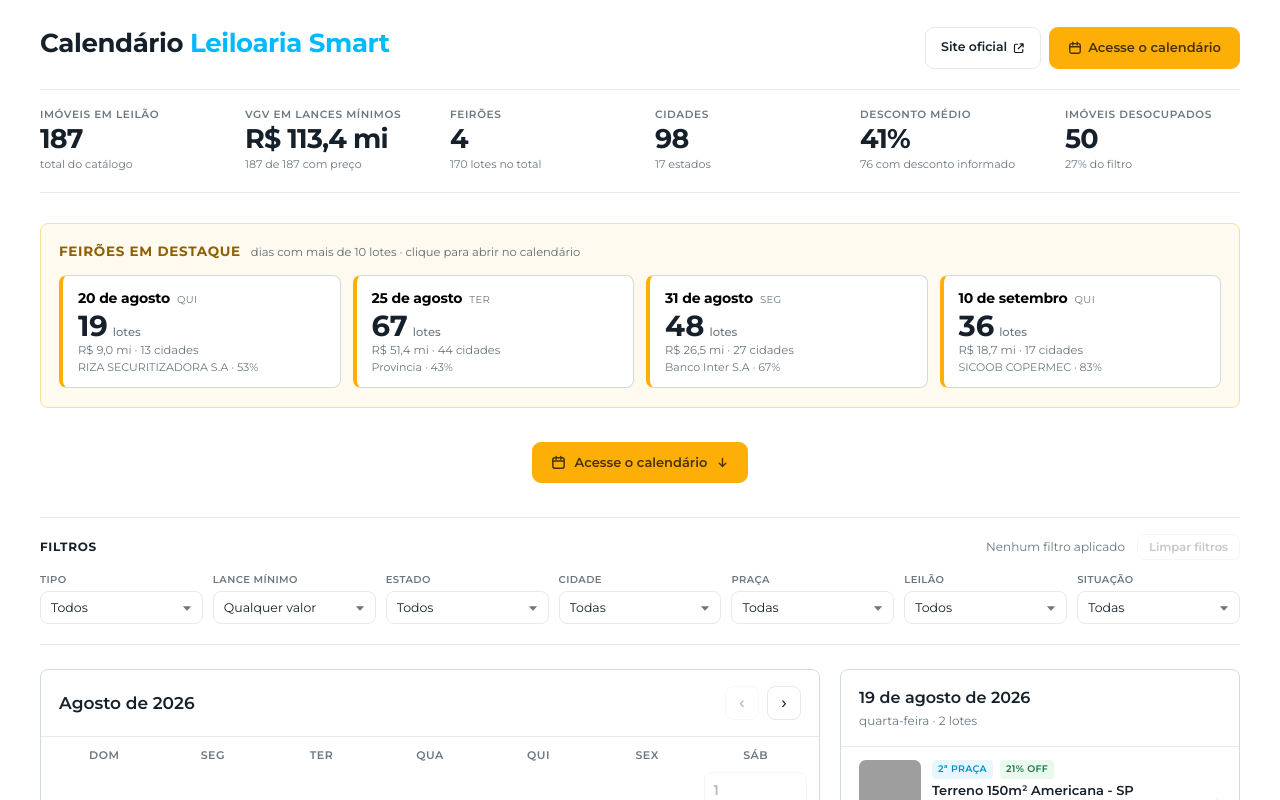
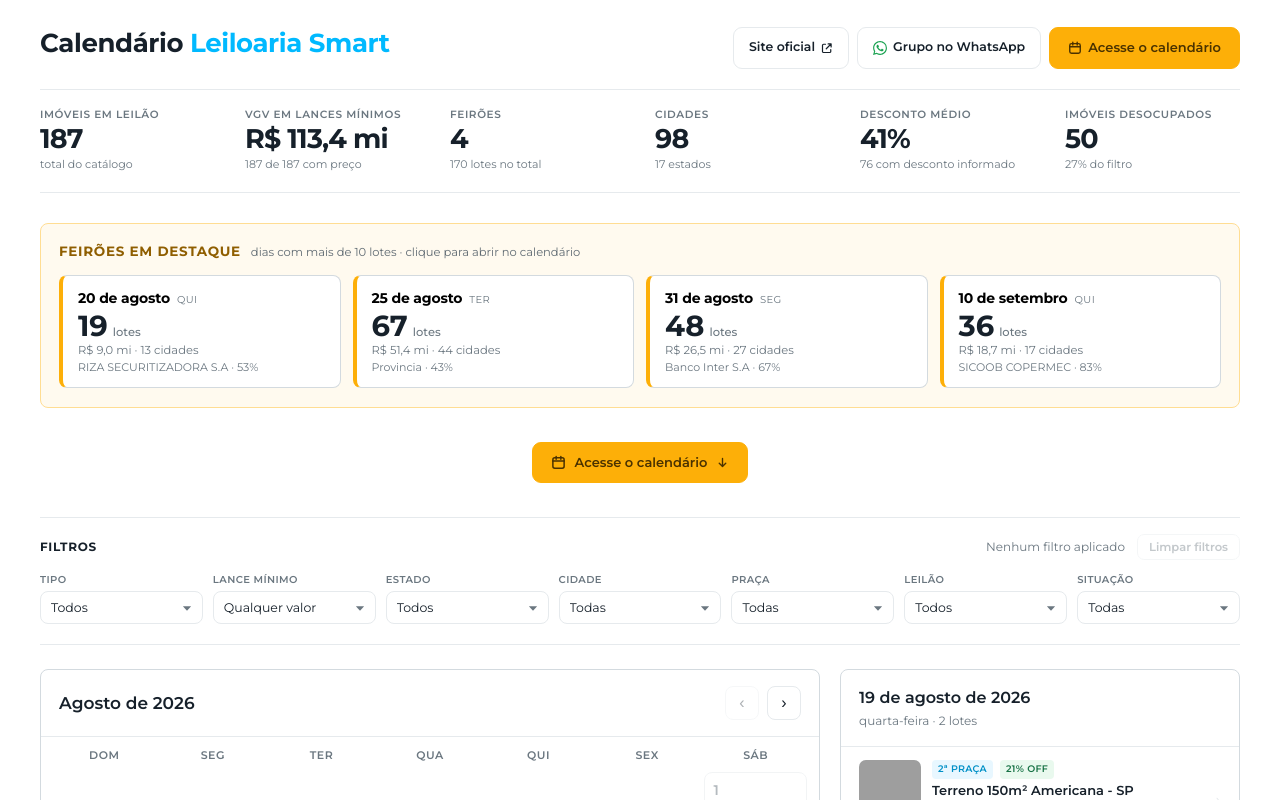
Before and after one commit to Leiloaria-Smart/Calendario-Leiloes, a plain HTML site: page site/index.html in a window 1280 px wide. Shown: the top 800 px of the page. Drawn offline with Linux system fonts and the light colour scheme; grey boxes are pictures that could not be loaded.

Commit message:
Botão para o grupo do WhatsApp no cabeçalho
Ao lado do "Site oficial", como pedido. Secundário de propósito: a ação
principal do cabeçalho continua sendo o calendário, e dois botões preenchidos
brigariam por atenção. Quem identifica o WhatsApp é o ícone.

O verde de marca (#25d366) não serve para o ícone: dá 1,98:1 contra o branco,
abaixo do mínimo de 3:1 exigido de elemento gráfico. #1aa251 dá 3,32:1 e
continua lendo como WhatsApp; o verde do hover dá 6,39:1 como texto.

O terceiro botão obrigou a mexer no cabeçalho. A fila soma 506px, mais que a
tela de qualquer celular, e o .cab-acoes tinha flex-shrink:0 — medindo, o
bloco ficava travado em 506px mesmo com o container em 320px, vazando para
fora da tela. Só acrescentar flex-wrap não resolvia nada; foi preciso deixar
o bloco encolher para que ele se ajustasse à largura disponível e os botões
quebrassem entre si.

Conferido de 1240px a 320px: em 360px vira duas linhas (os dois secundários
juntos, o principal embaixo), em 320px vira três, e em nenhuma largura um
botão passa da borda do container. Nada aperta o texto, porque cada botão
tem white-space:nowrap.

```diff
--- a/site/index.html
+++ b/site/index.html
@@ -42,7 +42,13 @@
   .sub{color:var(--texto-fraco);font-size:13px;margin-top:4px}
   .sub b{color:var(--texto);font-weight:600}
 
-  .cab-acoes{display:flex;gap:8px;flex-shrink:0;padding-top:3px}
+  /* Com três botões a fila soma 506px, mais que a tela de qualquer celular.
+     Só pôr flex-wrap não basta: com flex-shrink:0 o bloco continua largo
+     como o conteúdo e vaza igual — medido, ele ficava em 506px mesmo com o
+     container em 320px. Deixando encolher, ele se ajusta à largura
+     disponível e aí sim os botões quebram entre si. Nenhum deles aperta o
+     texto, porque cada um tem white-space:nowrap. */
+  .cab-acoes{display:flex;flex-wrap:wrap;gap:8px;padding-top:3px}
   .btn-cab{display:inline-flex;align-items:center;gap:6px;padding:9px 15px;
            border:1px solid var(--linha);border-radius:9px;background:#fff;
            font-family:inherit;font-size:12.5px;font-weight:600;color:var(--texto);
@@ -52,6 +58,14 @@
   .btn-cab.primario{background:var(--amarelo);border-color:var(--amarelo);color:#4a3200;
                     padding:10px 18px;font-size:13px}
   .btn-cab.primario:hover{background:#e89f05;border-color:#e89f05;color:#4a3200}
+
+  /* Botão secundário de propósito: a ação principal do cabeçalho continua
+     sendo o calendário, e dois botões preenchidos brigariam por atenção. O
+     que identifica o WhatsApp é o ícone.
+     O verde de marca (#25d366) não serve aqui: dá 1,98:1 contra o branco,
+     abaixo do mínimo de 3:1 de elemento gráfico. #1aa251 dá 3,32:1 e continua
+     lendo como WhatsApp; o verde do hover dá 6,39:1 como texto. */
+  .btn-cab.zap:hover{border-color:#1aa251;color:#0b6b60}
 
   /* atalho no meio da página, no vão entre os feirões e o panorama */
   .ir-calendario{display:flex;justify-content:center;margin:0 0 34px}
@@ -342,6 +356,13 @@
           <path d="M9.5 2.5H13.5V6.5M13 3l-6 6" stroke="currentColor" stroke-width="1.6"
                 stroke-linecap="round" stroke-linejoin="round"/>
         </svg>
+      </a>
+      <a class="btn-cab zap" href="https://chat.whatsapp.com/GNfKUJEzf95BAK4OrLN3ZE"
+         target="_blank" rel="noopener">
+        <svg width="14" height="14" viewBox="0 0 24 24" fill="#1aa251" aria-hidden="true">
+          <path d="M17.472 14.382c-.297-.149-1.758-.867-2.03-.967-.273-.099-.471-.148-.67.15-.197.297-.767.966-.94 1.164-.173.199-.347.223-.644.075-.297-.15-1.255-.463-2.39-1.475-.883-.788-1.48-1.761-1.653-2.059-.173-.297-.018-.458.13-.606.134-.133.298-.347.446-.52.149-.174.198-.298.298-.497.099-.198.05-.371-.025-.52-.075-.149-.669-1.612-.916-2.207-.242-.579-.487-.5-.669-.51-.173-.008-.371-.01-.57-.01-.198 0-.52.074-.792.372-.272.297-1.04 1.016-1.04 2.479 0 1.462 1.065 2.875 1.213 3.074.149.198 2.096 3.2 5.077 4.487.709.306 1.262.489 1.694.625.712.227 1.36.195 1.871.118.571-.085 1.758-.719 2.006-1.413.248-.694.248-1.289.173-1.413-.074-.124-.272-.198-.57-.347m-5.421 7.403h-.004a9.87 9.87 0 0 1-5.031-1.378l-.361-.214-3.741.982.998-3.648-.235-.374a9.86 9.86 0 0 1-1.51-5.26c.001-5.45 4.436-9.884 9.888-9.884 2.64 0 5.122 1.03 6.988 2.898a9.825 9.825 0 0 1 2.893 6.994c-.003 5.45-4.437 9.884-9.885 9.884m8.413-18.297A11.815 11.815 0 0 0 12.05 0C5.495 0 .16 5.335.157 11.892c0 2.096.547 4.142 1.588 5.945L.057 24l6.305-1.654a11.882 11.882 0 0 0 5.683 1.448h.005c6.554 0 11.89-5.335 11.893-11.893a11.821 11.821 0 0 0-3.48-8.413z"/>
+        </svg>
+        Grupo no WhatsApp
       </a>
       <a class="btn-cab primario" href="#calendario">
         <svg width="14" height="14" viewBox="0 0 16 16" fill="none" aria-hidden="true">
```
